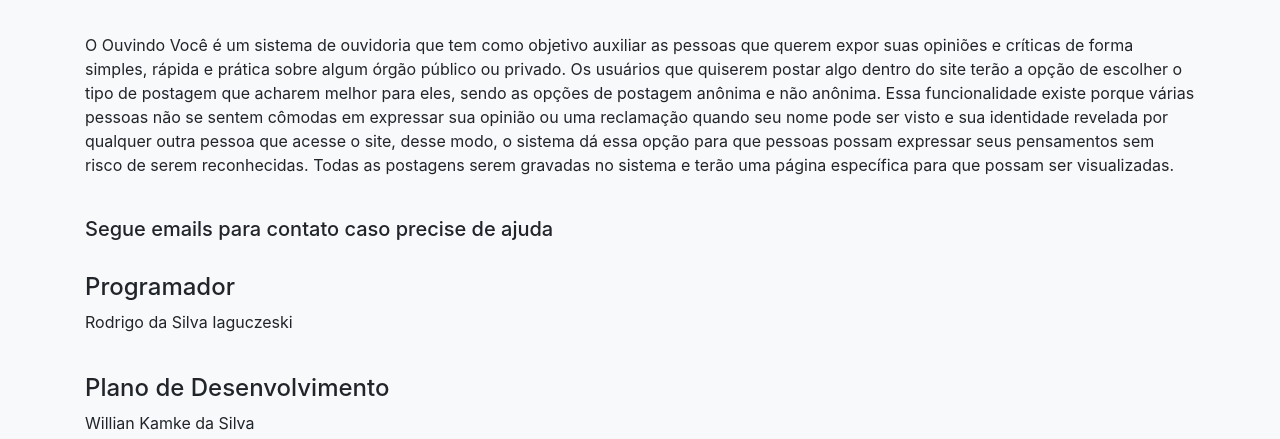
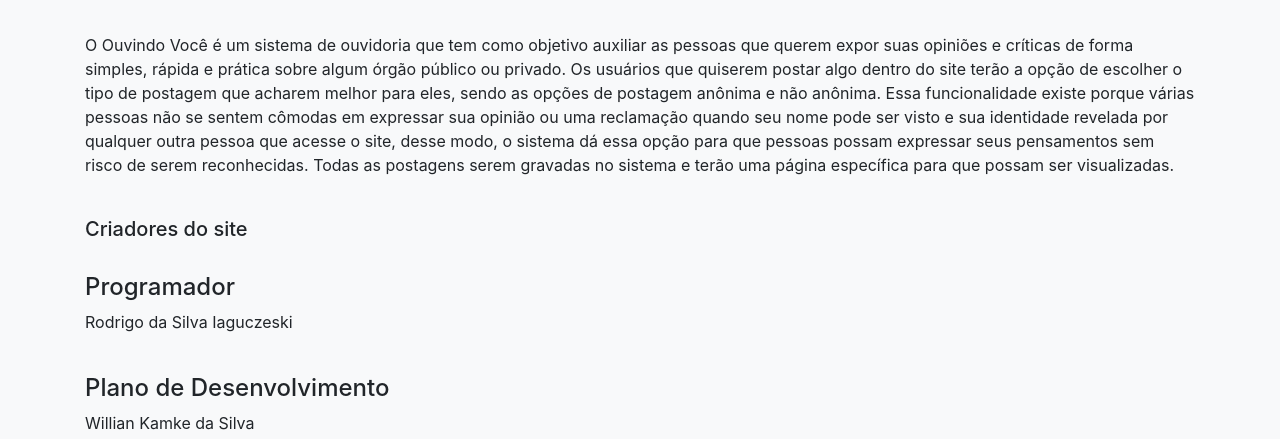
Before and after one commit to Rodrigo41555557/TCC, a PHP site: page /suporte.php in a window 1280 px wide. Shown: the part 288-727 px from the top of the page. Run offline with PHP 8.4, Linux system fonts and the light colour scheme; some libraries are stand-ins or nearby versions.

Commit message:
Update suporte.php

```diff
--- a/suporte.php
+++ b/suporte.php
@@ -23,7 +23,7 @@
 		<br>
 		<p>O Ouvindo Você é um sistema de ouvidoria que tem como objetivo auxiliar as pessoas que querem expor suas opiniões e críticas de forma simples, rápida e prática sobre algum órgão público ou privado. Os usuários que quiserem postar algo  dentro do site terão a opção de escolher o tipo de postagem que acharem melhor para eles, sendo as opções de postagem anônima e não anônima. Essa funcionalidade existe porque várias pessoas não se sentem cômodas em expressar sua opinião ou uma reclamação quando seu nome pode ser visto e sua identidade revelada por qualquer outra pessoa que acesse o site, desse modo, o sistema dá essa opção para que pessoas possam expressar seus pensamentos sem risco de serem reconhecidas. Todas as postagens serem gravadas no sistema e terão uma página específica para que possam ser visualizadas.  </p>
 		<br>
-		<h5>Segue emails para contato caso precise de ajuda</h5>
+		<h5>Criadores do site</h5>
 		<br>
 		<h4>Programador</h4>
 		<p>Rodrigo da Silva Iaguczeski</p>
```
